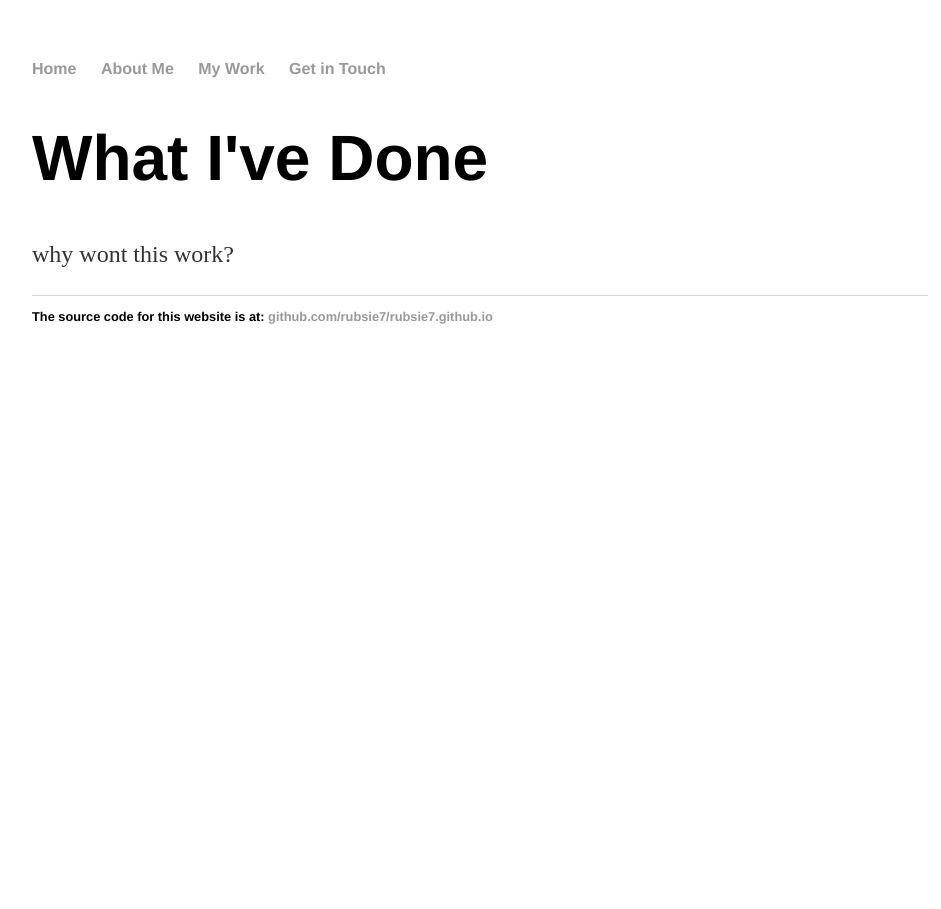
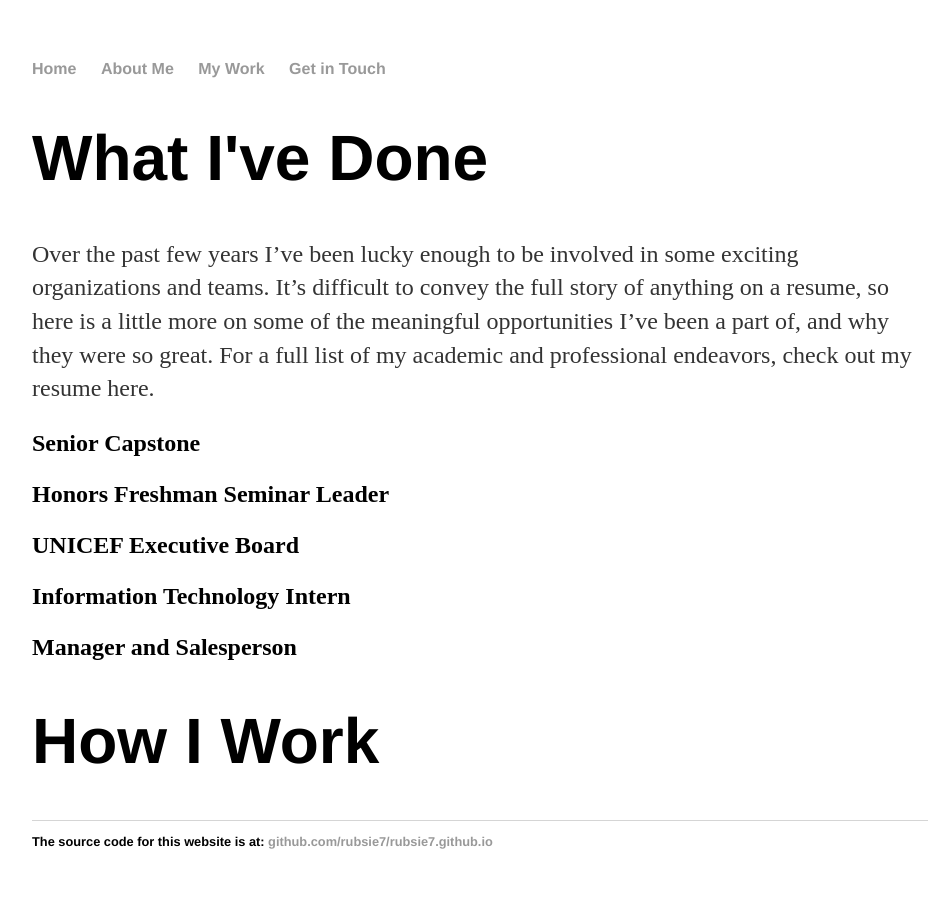
Before and after one commit to rubsie7/rubsie7.github.io, a Jekyll site: the page mywork/index.html, which Jekyll copies as it is, in a window 1280 px wide. Shown: the whole page, without its empty margins (160-1101 px from the left). Built offline with Jekyll 4.4.1, drawn with Linux system fonts in a browser that asks for light colours.

Commit message:
Update index.html

```diff
--- a/mywork/index.html
+++ b/mywork/index.html
@@ -17,8 +17,19 @@
 		<div class="container">
     		<div class="blurb">
         		<h1>What I've Done</h1>
-            <p>why wont this work?</p>
-
+            			<p>Over the past few years I’ve been lucky enough to be involved in some exciting organizations and teams. It’s difficult to convey the full story of anything on a resume, so here is a little more on some of the meaningful opportunities I’ve been a part of, and why they were so great. For a full list of my academic and professional endeavors, check out my resume here.</p>
+			<h2>Senior Capstone</h2>
+				<p></p>
+			<h2>Honors Freshman Seminar Leader</h2>
+				<p></p>
+			<h2>UNICEF Executive Board</h2>
+				<p></p>
+			<h2>Information Technology Intern</h2>
+				<p></p>
+			<h2>Manager and Salesperson</h2>
+				<p></p>
+			<h1>How I Work</h1>
+				<p></p>
     		</div><!-- /.blurb -->
 		</div><!-- /.container -->
 		<footer>
```
